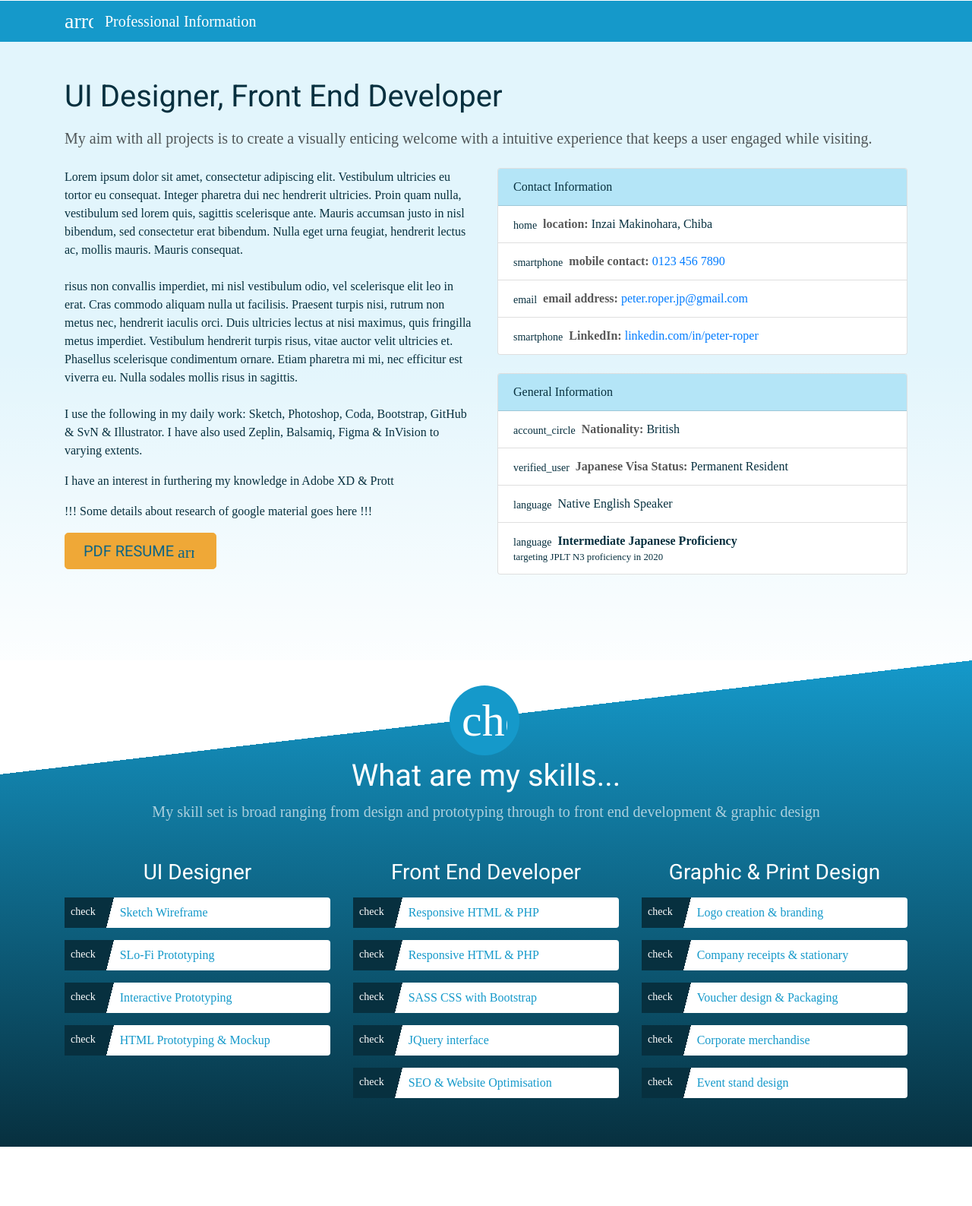
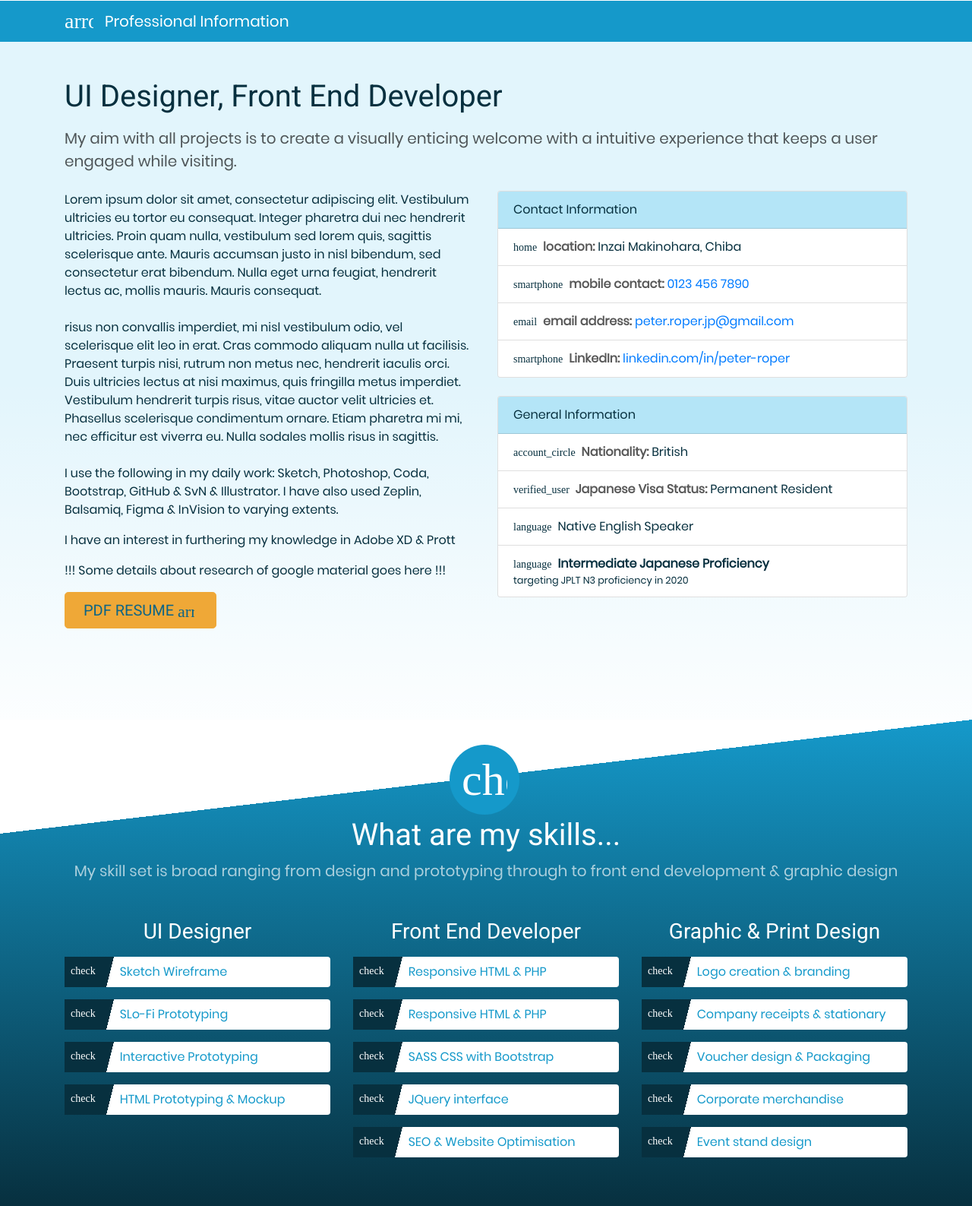
Before and after one commit to hotbertaa/hotbertaa.github.io, a PHP site: page /about.html in a window 1280 px wide. Shown: the whole page at 76% size. Before the commit the page ends 1509 px from the top, so only its background shows below. Run offline with PHP 8.4, Linux system fonts and the light colour scheme; some libraries are stand-ins or nearby versions.

Commit message:
Update stylesheet.css

```diff
--- a/css/portfolio/1/stylesheet.css
+++ b/css/portfolio/1/stylesheet.css
@@ -1,7 +1,9 @@
 /* CSS - Peter Roper */
 @font-face { font-family: 'Material Icons'; font-style: normal; font-weight: 400; font-display: swap; src: url(https://fonts.gstatic.com/s/materialicons/v38/flUhRq6tzZclQEJ-Vdg-IuiaDsNY.eot) format("eot"), url(https://fonts.gstatic.com/s/materialicons/v38/flUhRq6tzZclQEJ-Vdg-IuiaDsNc.woff2) format("woff2"), url(https://fonts.gstatic.com/s/materialicons/v38/flUhRq6tzZclQEJ-Vdg-IuiaDsNa.woff) format("woff"), url(https://fonts.gstatic.com/s/materialicons/v38/flUhRq6tzZclQEJ-Vdg-IuiaDsNZ.ttf) format("ttf"); font-feature-settings: 'liga'; }
-@font-face { font-family: Roboto; font-display: swap; }
-@font-face { font-family: Poppins; font-display: swap; }
+@font-face { font-family: Roboto; font-display: swap; src: local("Roboto"), local("Roboto-Black"), url("/fonts/roboto/roboto-v20-latin-900.woff2") format("woff2"), url("/fonts/roboto/roboto-v20-latin-900.woff") format("woff"), url("/fonts/roboto/Roboto-Black.ttf") format("truetype");
+  /* Safari, Android, iOS */ }
+@font-face { font-family: Poppins; font-display: swap; src: local("Poppins Regular"), local("Poppins-Regular"), url("/fonts/poppins/poppins-v9-latin-regular.woff2") format("woff2"), url("/fonts/poppins/poppins-v9-latin-regular.woff") format("woff"), url("/fonts/poppins/Poppins-Regular.ttf") format("truetype");
+  /* Safari, Android, iOS */ }
 .overlay { position: fixed !important; left: 0; top: 0; right: 0; bottom: 0; z-index: 300; }
 
 .noImg { position: relative; }
```
